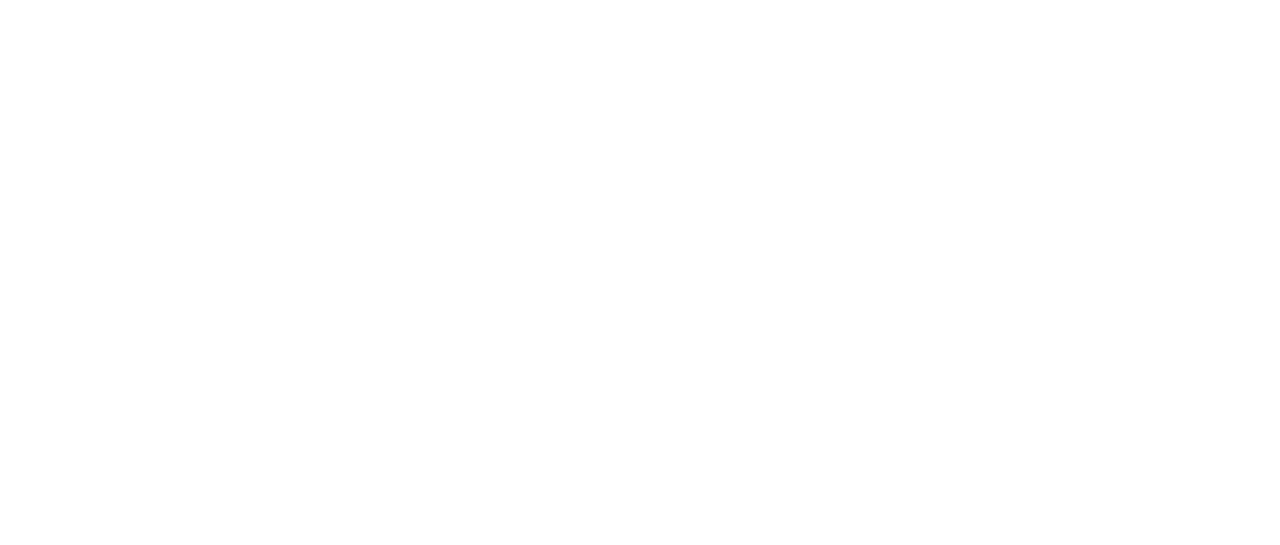
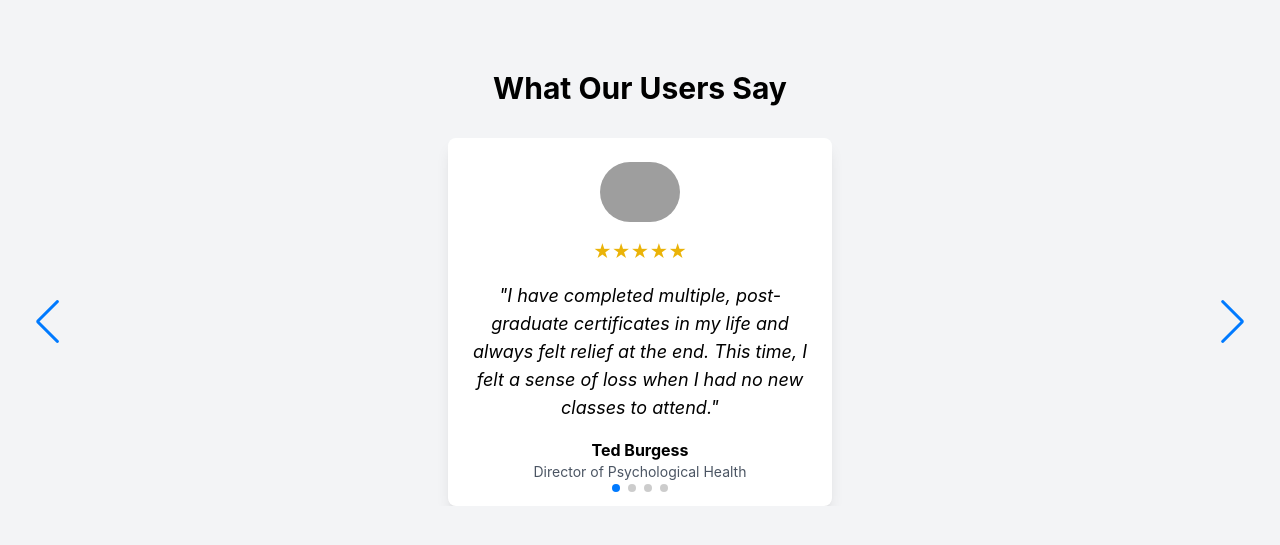
Before and after one commit to Adwaitsharadmore/PrepPal_SunHacks, a Next.js app: page / in a window 1280 px wide. Shown: the part 3259-3804 px from the top of the page. Before the commit the page ends 3249 px from the top, so only its background shows below. Built offline with nearby package versions, Linux system fonts and the light colour scheme; grey boxes are pictures that could not be loaded.

Commit message:
Add testimonial slider and restore Mission and Features sections

```diff
--- a/package.json
+++ b/package.json
@@ -25,6 +25,7 @@
     "next": "^14.2.13",
     "react": "^18",
     "react-dom": "^18",
+    "swiper": "^11.1.14",
     "tailwind-merge": "^2.5.2",
     "tailwindcss-animate": "^1.0.7"
   },
--- a/src/app/globals.css
+++ b/src/app/globals.css
@@ -47,3 +47,14 @@ body {
   opacity: 1;
   transform: translateY(0);
 }
+
+.fade-in {
+  opacity: 0;
+  transform: translateY(20px);
+  transition: all 0.5s ease-out;
+}
+
+.fade-in-visible {
+  opacity: 1;
+  transform: translateY(0);
+}
--- a/src/app/page.tsx
+++ b/src/app/page.tsx
@@ -5,22 +5,60 @@ import Link from "next/link";
 import "./globals.css";
 import Image from "next/image";
 
+import { Swiper, SwiperSlide } from 'swiper/react';
+import { Navigation, Pagination } from 'swiper/modules';
+
+import 'swiper/css';
+import 'swiper/css/navigation';
+import 'swiper/css/pagination';
+
 export default function Home() {
   const features = [
     {
       title: "notes to cheatsheets",
       description: "Effortlessly turn your notes into exam-ready cheatsheets. prepPal condenses your material into clear, bite-sized summaries, helping you focus on the key points so you can study smarter and stress less.",
-      image: "/images/feature1.png",  // Corrected path
+      image: "/images/feature1.png",
     },
     {
       title: "ask and ace",
-      description: "No more sifting through pages—get answers to specific questions in an instant!",
-      image: "/images/quiz-yourself.jpg",  // Corrected path
+      description: "No more sifting through pages—get answers to specific questions in an instant! Easily find answers to specific questions from your notes. prepPal lets you pinpoint key information, helping you understand concepts better and enhancing your study sessions.",
+      image: "/images/quiz-yourself.jpg",
     },
     {
       title: "quiz yourself",
-      description: "Challenge yourself and reinforce your learning by creating quizzes from your notes.",
-      image: "/images/ask-questions.jpg",  // Corrected path
+      description: "Challenge yourself and reinforce your learning. With prepPal, create quizzes from your notes and test your understanding. Get instant feedback to help you improve and prepare effectively for exams.",
+      image: "/images/ask-questions.jpg",
+    },
+  ];
+
+  const testimonials = [
+    {
+      text: "I have completed multiple, post-graduate certificates in my life and always felt relief at the end. This time, I felt a sense of loss when I had no new classes to attend.",
+      author: "Ted Burgess",
+      position: "Director of Psychological Health",
+      image: "/images/ted.jpg",
+      rating: 5,
+    },
+    {
+      text: "The Augment Me program helped me realize my passion for education and I now feel confident in my teaching abilities.",
+      author: "Catherine Boldeau",
+      position: "Professional Speaker",
+      image: "/images/catherine.jpg",
+      rating: 4,
+    },
+    {
+      text: "prepPal helped me organize my notes and study effectively. I finally felt ready for my exams without the usual stress.",
+      author: "Jessica Turner",
+      position: "College Student",
+      image: "/images/jessica.jpg",
+      rating: 5,
+    },
+    {
+      text: "I can't believe how easy prepPal made it for me to create a cheat sheet from my notes. It saved me so much time during finals!",
+      author: "Alex Smith",
+      position: "Graduate Student",
+      image: "/images/alex.jpg",
+      rating: 4,
     },
   ];
 
@@ -97,7 +135,7 @@ export default function Home() {
             prepPal is for when you <br /> totally didn't forget to study.
           </h1>
 
-          <p className="mt-4 text-base md:text-xl font-light max-w-4xl mx-auto text-center">
+          <p className="mt-12 pt-8 text-base md:text-xl font-light max-w-4xl mx-auto text-center">
             tailored to the urgent needs of students who find themselves in a time-sensitive predicament starting late for exams and needing to cram while still aiming for academic excellence.
           </p>
         </div>
@@ -113,7 +151,7 @@ export default function Home() {
             >
               <div className="md:w-1/2 p-4">
                 <Image
-                  src={feature.image}  // Use feature.image, not features.image
+                  src={feature.image}
                   alt={feature.title}
                   width={500}
                   height={300}
@@ -129,6 +167,55 @@ export default function Home() {
           ))}
         </div>
       </section>
+
+      {/* Testimonials Section */}
+      <section className="py-20 bg-gray-100 text-black section">
+        <div className="container mx-auto px-6">
+          <h2 className="text-3xl font-bold text-center mb-8">What Our Users Say</h2>
+
+          {/* Swiper slider */}
+          <Swiper
+            modules={[Navigation, Pagination]}
+            spaceBetween={30}
+            slidesPerView={1}
+            navigation
+            pagination={{ clickable: true }}
+            loop={true}
+          >
+            {testimonials.map((testimonial, index) => (
+              <SwiperSlide key={index}>
+                <div className="p-6 bg-white rounded-lg shadow-lg max-w-sm mx-auto">
+                  {/* Profile picture */}
+                  <div className="flex justify-center mb-4">
+                    <Image
+                      src={testimonial.image}
+                      alt={testimonial.author}
+                      width={80}
+                      height={80}
+                      className="rounded-full object-cover"
+                    />
+                  </div>
+
+                  {/* Star reviews */}
+                  <div className="flex justify-center mb-4">
+                    {Array.from({ length: testimonial.rating }, (_, i) => (
+                      <span key={i} className="text-yellow-500 text-lg">&#9733;</span>
+                    ))}
+                  </div>
+
+                  {/* Testimonial text */}
+                  <p className="text-lg italic text-center mb-4">
+                    "{testimonial.text}"
+                  </p>
+
+                  <p className="mt-2 font-bold text-center">{testimonial.author}</p>
+                  <p className="text-sm text-gray-600 text-center">{testimonial.position}</p>
+                </div>
+              </SwiperSlide>
+            ))}
+          </Swiper>
+        </div>
+      </section>
     </div>
   );
 }
```
Also changed, not shown: 1 other file (tests, documents, lock files or other folders).
